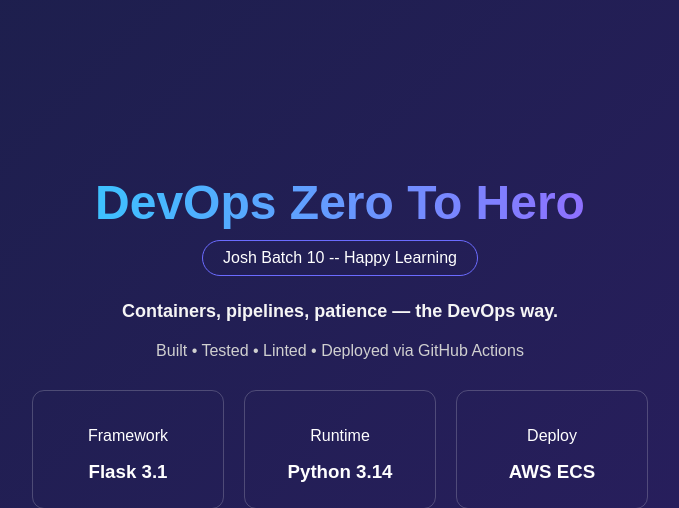
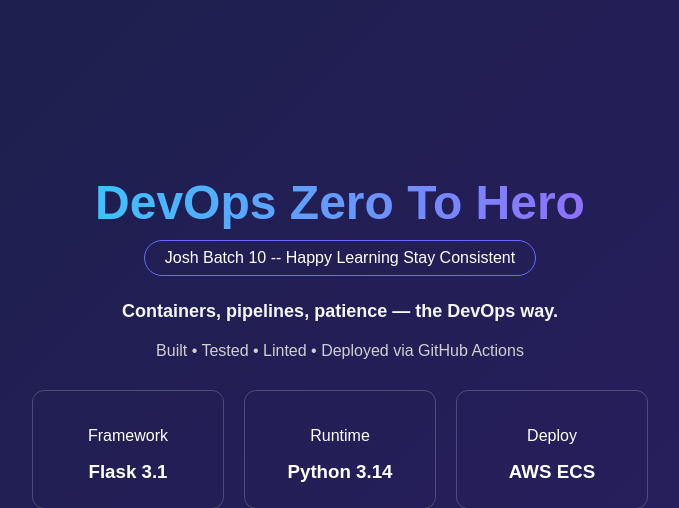
Before and after one commit to mrsuraj1438-cpu/github-actions-practice, a Flask app: page / in a window 1280 px wide. Shown: the top 508 px of the page, without its empty margins (300-979 px from the left). Run offline with Flask 3, Linux system fonts and the light colour scheme.

Commit message:
run all the file automate

```diff
--- a/templates/index.html
+++ b/templates/index.html
@@ -75,7 +75,7 @@
 
         <h1>DevOps Zero To Hero</h1>
 
-        <div class="batch">Josh Batch 10 -- Happy Learning </div>
+        <div class="batch">Josh Batch 10 -- Happy Learning Stay Consistent </div>
 
         <div class="motivation" id="motivation"></div>
 
```
